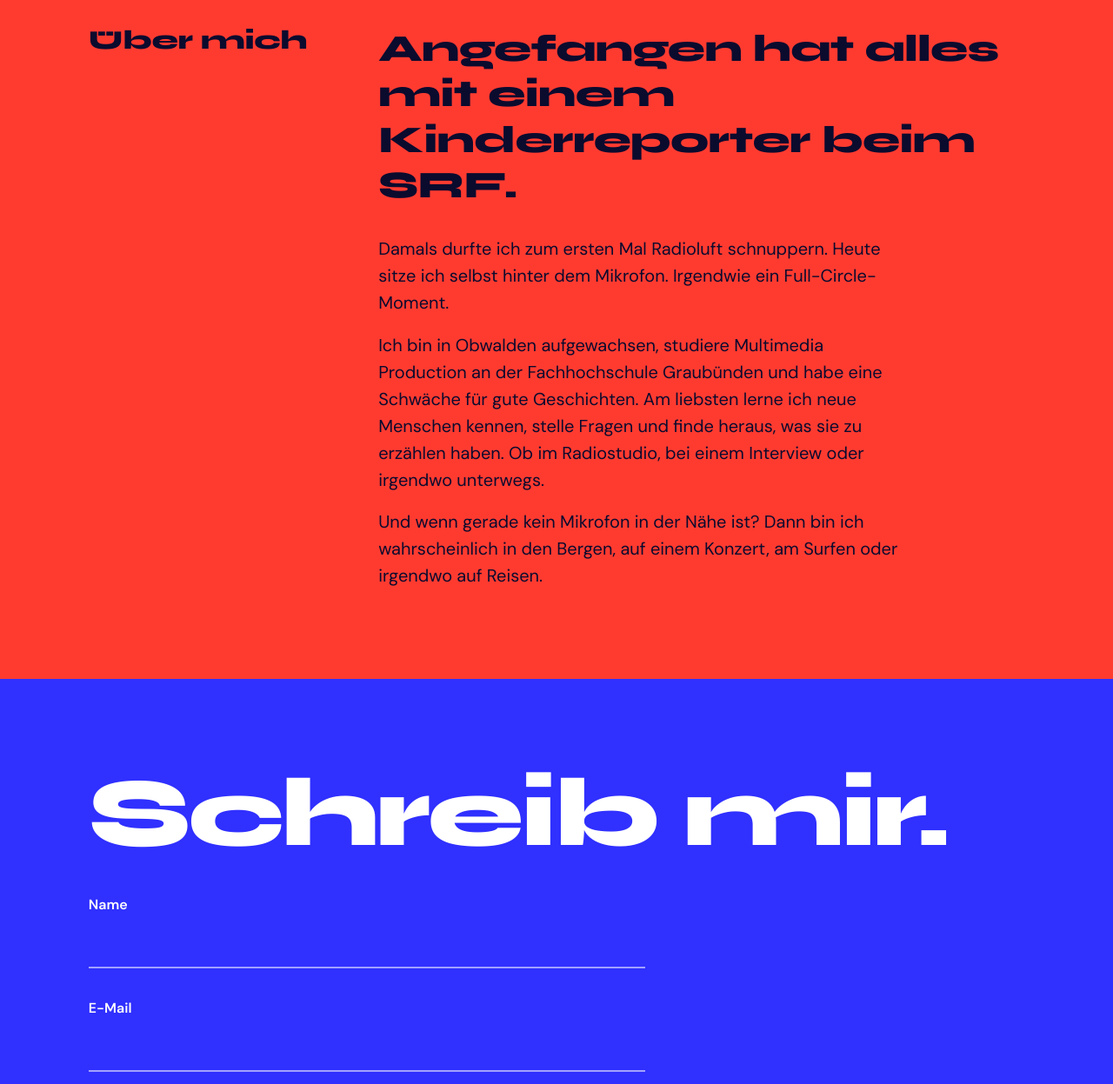
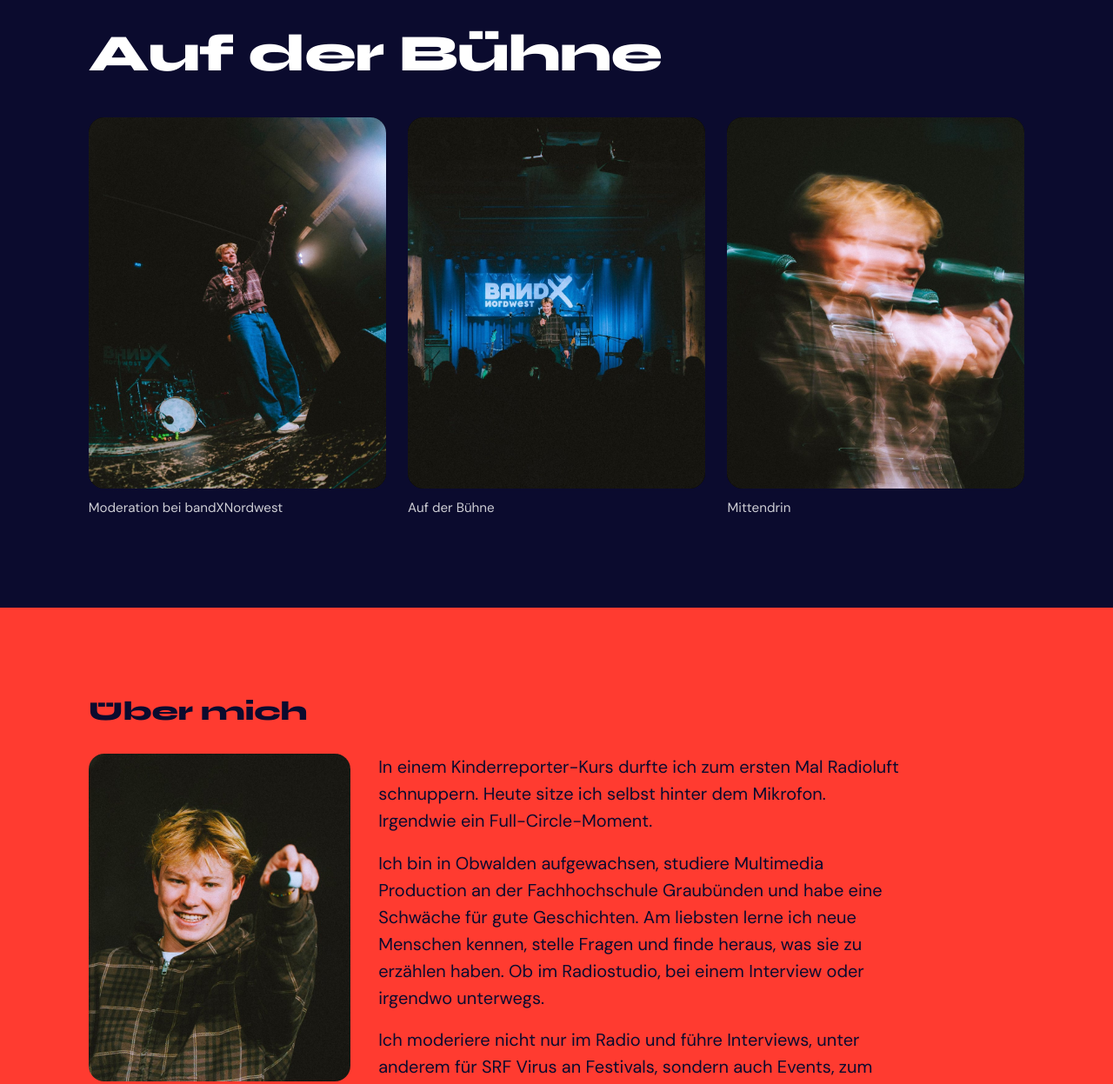
Before and after one commit to alessioamstutz/portfolio-alessio, a plain HTML site: page index.html in a window 1280 px wide. Shown: the part 1220-2467 px from the top of the page at 87% size. Drawn offline with Linux system fonts and the light colour scheme; no server answers.

Commit message:
Neue Bilder im Hauptdesign: Abschnitt «Auf der Bühne», Foto bei Über mich, neue Texte
Co-Authored-By: Claude Sonnet 5.5 <noreply@anthropic.com>
Claude-Session: https://claude.ai/code/session_01EKx47cMgDgEZSW7Q8BEzPC

```diff
--- a/css/style.css
+++ b/css/style.css
@@ -413,9 +413,13 @@ html:has(.window[open]) { overflow: hidden; }
 .section-ueber :focus-visible { outline-color: var(--ink); }
 .ueber-grid {
 	display: grid;
-	grid-template-columns: 28% 1fr;
+	grid-template-columns: minmax(0, 28%) minmax(0, 1fr);
 	gap: 2rem;
+	align-items: start;
 }
+.ueber-grid .section-title { grid-column: 1 / -1; }
+.ueber-figure { margin: 0; }
+.ueber-figure img { display: block; width: 100%; aspect-ratio: 4 / 5; object-fit: cover; object-position: 57% 40%; border-radius: var(--radius); }
 .ueber-grid .section-title { margin-bottom: 0; font-size: clamp(1.5rem, 2.4vw, 2rem); letter-spacing: -0.01em; }
 .ueber-statement {
 	margin-bottom: 2rem;
@@ -427,6 +431,16 @@ html:has(.window[open]) { overflow: hidden; }
 .ueber-text { max-width: 38rem; font-size: 1.25rem; }
 .ueber-text + .ueber-text { margin-top: 1.1rem; }
 @media (max-width: 800px) { .ueber-grid { grid-template-columns: 1fr; gap: 1.5rem; } }
+
+/* ---------- Auf der Bühne (dunkle Fläche) ---------- */
+.section-buehne { background: var(--ink); color: #fff; }
+.section-buehne :focus-visible { outline-color: #fff; }
+.buehne-grid { display: grid; grid-template-columns: repeat(3, minmax(0, 1fr)); gap: clamp(0.75rem, 2vw, 1.75rem); }
+.buehne-grid figure { margin: 0; }
+.buehne-grid img { display: block; width: 100%; aspect-ratio: 4 / 5; object-fit: cover; border-radius: var(--radius); background: #000; }
+.buehne-grid img.pos-wide { object-position: 45% 50%; }
+.buehne-grid figcaption { margin-top: 0.7rem; font-size: 0.95rem; opacity: 0.8; }
+@media (max-width: 700px) { .buehne-grid { grid-template-columns: 1fr; } }
 
 /* ---------- 7 Kontakt (blaue Fläche) ---------- */
 .section-kontakt { background: var(--blue); color: #fff; }
--- a/index.html
+++ b/index.html
@@ -73,15 +73,26 @@
 			<div id="more-projects" class="grid grid-more" hidden></div>
 		</section>
 
+		<!-- ============ Auf der Bühne ============ -->
+		<section id="buehne" class="section section-buehne" aria-labelledby="buehne-label">
+			<h2 id="buehne-label" class="section-title">Auf der Bühne</h2>
+			<div class="buehne-grid">
+				<figure><img src="img/Buehne-1.jpg" alt="Alessio Amstutz moderiert mit erhobenem Arm auf der Bühne von bandXNordwest" loading="lazy"><figcaption>Moderation bei bandXNordwest</figcaption></figure>
+				<figure><img class="pos-wide" src="img/Buehne-2.jpg" alt="Alessio Amstutz auf der blau beleuchteten Bühne vor dem bandXNordwest-Banner" loading="lazy"><figcaption>Auf der Bühne</figcaption></figure>
+				<figure><img src="img/Buehne-3.jpg" alt="Bewegungsunschärfe-Porträt von Alessio Amstutz mit Mikrofon" loading="lazy"><figcaption>Mittendrin</figcaption></figure>
+			</div>
+		</section>
+
 		<!-- ============ Über mich ============ -->
 		<section id="ueber-mich" class="section section-ueber" aria-labelledby="ueber-label">
 			<div class="ueber-grid">
 				<h2 id="ueber-label" class="section-title">Über mich</h2>
+				<figure class="ueber-figure"><img src="img/Ueber-mich.jpg" alt="Alessio Amstutz lacht und hält ein Mikrofon in die Kamera" loading="lazy"></figure>
 				<div>
-					<h2 class="ueber-statement">Angefangen hat alles mit einem Kinderreporter beim SRF.</h2>
-					<p class="ueber-text">Damals durfte ich zum ersten Mal Radioluft schnuppern. Heute sitze ich selbst hinter dem Mikrofon. Irgendwie ein Full-Circle-Moment.</p>
+					<p class="ueber-text">In einem Kinderreporter-Kurs durfte ich zum ersten Mal Radioluft schnuppern. Heute sitze ich selbst hinter dem Mikrofon. Irgendwie ein Full-Circle-Moment.</p>
 					<p class="ueber-text">Ich bin in Obwalden aufgewachsen, studiere Multimedia Production an der Fachhochschule Graubünden und habe eine Schwäche für gute Geschichten. Am liebsten lerne ich neue Menschen kennen, stelle Fragen und finde heraus, was sie zu erzählen haben. Ob im Radiostudio, bei einem Interview oder irgendwo unterwegs.</p>
-					<p class="ueber-text">Und wenn gerade kein Mikrofon in der Nähe ist? Dann bin ich wahrscheinlich in den Bergen, auf einem Konzert, am Surfen oder irgendwo auf Reisen.</p>
+					<p class="ueber-text">Ich moderiere nicht nur im Radio und führe Interviews, unter anderem für SRF Virus an Festivals, sondern auch Events, zum Beispiel für die Jugendfilmtage oder für bandXNordwest.</p>
+					<p class="ueber-text">Und wenn gerade kein Mikrofon in der Nähe ist? Dann bin ich wahrscheinlich in den Bergen, auf einem Konzert, im Schnee beim Skifahren oder irgendwo auf Reisen.</p>
 				</div>
 			</div>
 		</section>
--- a/js/main.js
+++ b/js/main.js
@@ -43,6 +43,15 @@ function initMenu() {
 /* ---------- 2 Projekte aus der Datenbank ----------
    fetch() ruft api/projects.php auf. Das PHP-Skript liest die Tabelle "projects"
    und antwortet mit JSON. Daraus baut JavaScript für jedes Projekt eine Kachel. */
+/* Texte für die Projekt-Fenster, falls in der Datenbank noch keine Beschreibung steht */
+const PROJECT_TEXTS = {
+ "SRF Virus": "Nach einem Praktikum und mehreren befristeten Verträgen bei SRF Virus arbeite ich dort heute fix, als Moderator und Produzent.",
+ "SRF Kids": "Bei SRF Kids mache ich Radio für das jüngste Publikum von SRF, jeweils samstags und sonntags von 19 bis 20 Uhr auf SRF 1.",
+ "Gras Ahlange": "«Gras ahlange» ist der Podcast von drei jungen Journalist:innen, die alle zwei Wochen den Wahnsinn im Internet einordnen. Wir sprechen über Trends, Memes, KI, Popkultur und alles, was plötzlich auf deinem Feed auftaucht, und versuchen herauszufinden, wieso. Für alle, die chronically online sind und mal wieder mit der Natur reconnecten müssen.\nEin Podcast von und mit Annick Senn, Noa Dibbasey und Alessio Amstutz. Produktion: Cheyenne Mackay.",
+ "Leonie": "Ein Videoporträt über Leonie Köster, entstanden im Bachelorstudium im Modul «Konvergent produzieren». Wir haben sie einen typischen Tag lang mit der Kamera begleitet.",
+ "Kim": "Für die Zürcher Rapperin Kim-G habe ich ein Musikvideo umgesetzt: von der ersten Idee über den Drehtag bis zum finalen Schnitt. Veröffentlicht wurde es auf dem YouTube-Kanal von Din16erTV, ergänzt durch einen Social-Media-Teaser."
+};
+
 async function loadProjects() {
 	const grid = document.querySelector('#projects-grid');
 	const morePanel = document.querySelector('#more-projects');
@@ -52,6 +61,7 @@ async function loadProjects() {
 		const response = await fetch('api/projects.php', { headers: { Accept: 'application/json' } });
 		if (!response.ok) throw new Error('Serverantwort: ' + response.status);
 		const { projects } = await response.json();
+		projects.forEach((p) => { if (!p.description) { const k = Object.keys(PROJECT_TEXTS).find((key) => p.title.includes(key)); if (k) p.description = PROJECT_TEXTS[k]; } });
 
 		grid.replaceChildren(); // "Projekte werden geladen …" entfernen
 
```
Also changed, not shown: img/Buehne-1.jpg (added), img/Buehne-2.jpg (added), img/Buehne-3.jpg (added), img/Ueber-mich.jpg (added).
